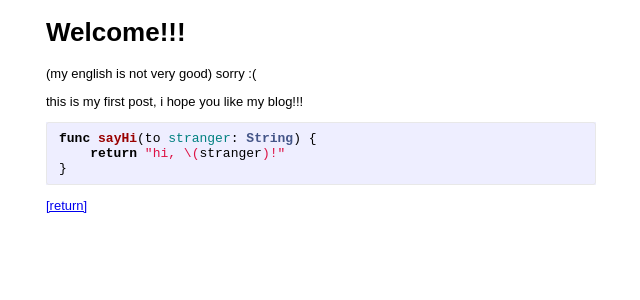
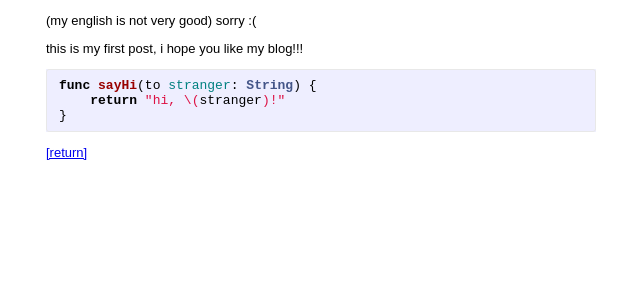
Before and after one commit to lazymisu/lazymisu-blog, a Jekyll site: the page built from _posts/2022-12-15-welcome!!!.markdown, in a window 1280 px wide. Shown: the top 300 px of the page, without its empty margins (319-959 px from the left). Built offline with Jekyll 4.4.1, drawn with Linux system fonts in a browser that asks for light colours.

Commit message:
Update page title

```diff
--- a/_layouts/page.html
+++ b/_layouts/page.html
@@ -2,8 +2,6 @@
 layout: default
 ---
 
-<h1>{{ page.title }}</h1>
-
 {{ content }}
 
 <a href="/">[return]</a>
--- a/_layouts/posts.html
+++ b/_layouts/posts.html
@@ -1,6 +1,8 @@
 ---
 layout: page
 ---
+
+<h1>{{ page.title }}</h1>
 
 {% assign content = content | strip_newlines %}
 {% if content != "" %}
```
